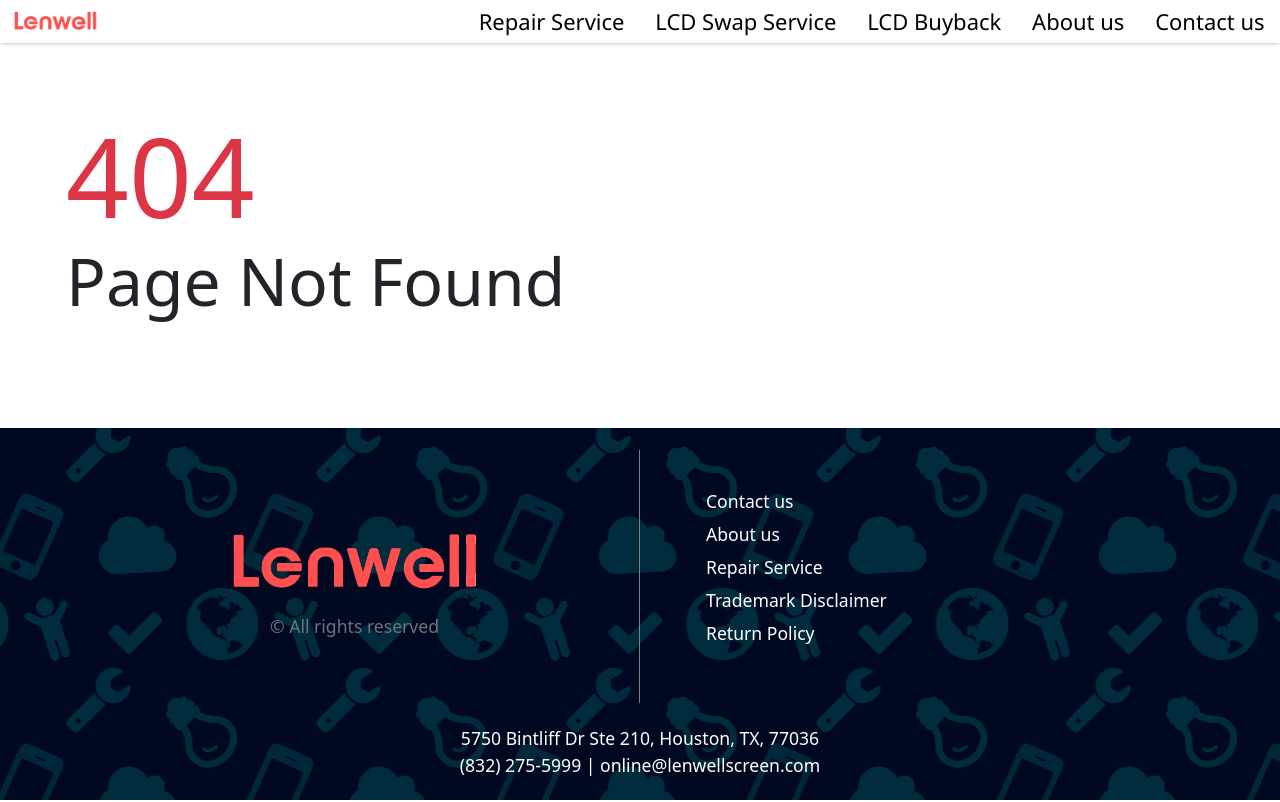
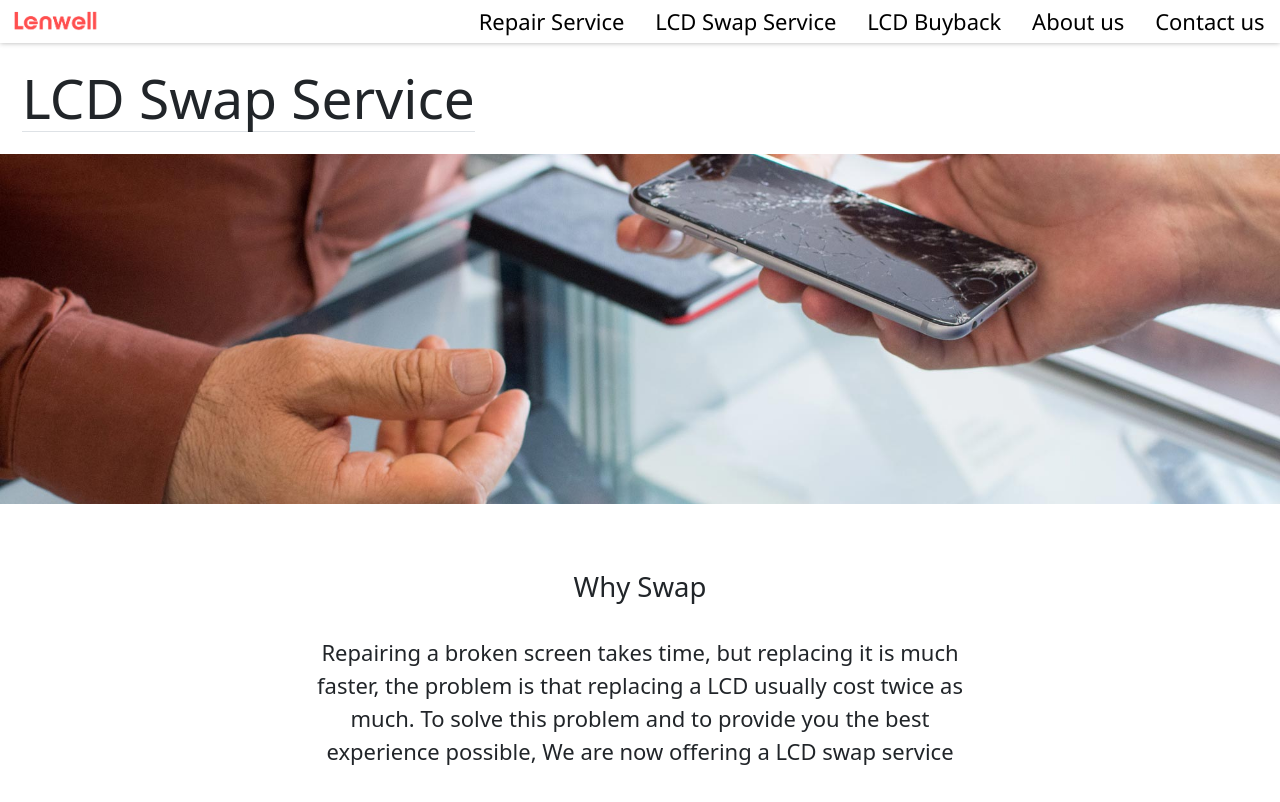
Before and after one commit to FanghanHu/lenwellstore.com, a React (Create React App) app: page /lcd-swap in a window 1280 px wide. Shown: the top 802 px of the page. Built offline with nearby package versions, Linux system fonts and the light colour scheme.

Commit message:
lcd swap

```diff
--- a/src/App.js
+++ b/src/App.js
@@ -8,6 +8,7 @@
 import NavBar from "./component/navbar";
 import NotFound from "./pages/not-found";
 import ContactUs from "./pages/contact-us";
+import LcdSwap from "./pages/lcd-swap";
 
 function App() {
 	return (
@@ -18,6 +19,7 @@
 				<Route path="/" element={<HomePage />} />
 				<Route path="/about-us" element={<AboutUs />} />
 				<Route path="/contact-us" element={<ContactUs />} />
+				<Route path="/lcd-swap" element={<LcdSwap />} />
 				<Route path="*" element={<NotFound />} />
 			</Routes>
 
--- a/src/component/navbar/index.jsx
+++ b/src/component/navbar/index.jsx
@@ -45,8 +45,8 @@
 					<img src={logo} alt="lenwell" />
 				</Link>
 				<div className="nav-link-list">
-					<Link to={{ pathname: "/Repair Service" }}>Repair Service</Link>
-					<Link to={{ pathname: "/lcd-swap-service" }}>LCD Swap Service</Link>
+					<Link to={{ pathname: "/repair-service" }}>Repair Service</Link>
+					<Link to={{ pathname: "/lcd-swap" }}>LCD Swap Service</Link>
 					<Link to={{ pathname: "/lcd-buyback" }}>LCD Buyback</Link>
 					<Link to={{ pathname: "/about-us" }}>About us</Link>
 					<Link to={{ pathname: "/contact-us" }}>Contact us</Link>
--- a/src/component/navbar/style.css
+++ b/src/component/navbar/style.css
@@ -10,6 +10,7 @@
     display: flex;
     justify-content: space-between;
     transition: top 0.3s ease-out;
+    align-items: center;
 }
 
 .nav-bar img {
--- a/src/pages/contact-us/index.jsx
+++ b/src/pages/contact-us/index.jsx
@@ -4,6 +4,7 @@
 import DirectionButton from "../../component/direction-button";
 
 export default function ContactUs() {
+    //send the contact us form
     return (
         <div>
             <div className="display-6 m-3 border-bottom w-fit-content">Contact Us</div>
@@ -32,7 +33,7 @@
                     <input type="email" className="form-control" placeholder="name@example.com"/>
                 </div>
                 <div className="mb-3">
-                    <label className="form-label">Message: </label>
+                    <label className="form-label fw-light">Message: </label>
                     <textarea className="form-control" rows="5"></textarea>
                 </div>
                 <div className="d-flex justify-content-end">
--- /dev/null
+++ b/src/pages/lcd-swap/index.jsx
@@ -0,0 +1,30 @@
+import "./style.css";
+import banner from "../../assets/phone-repiar.jpg";
+import icon from "../../assets/mobile-repair-logo.svg";
+
+export default function LcdSwap() {
+    return (
+        <div>
+            <div className="display-6 m-3 border-bottom w-fit-content">LCD Swap Service</div>
+            <div className="background" style={{backgroundImage: `url(${banner})`, width:"100%", height:"350px"}}></div>
+            <div className="text-center">
+                <div className="h5 mt-5 mb-3">
+                    Why Swap
+                </div>
+                <div className="fw-light mx-auto p-2"  style={{maxWidth: "700px"}}>
+                    Repairing a broken screen takes time, but replacing it is much faster, the problem is that replacing a LCD
+                    usually cost twice as much. To solve this problem
+                    and to provide you the best experience possible, We
+                    are now offering a LCD swap service
+                </div>
+                <img className="m-4" src={icon} alt="lcd swap" width="300px" />
+                <div className="h5 mb-3">
+                    How it works
+                </div>
+                <div className="fw-light mx-auto mb-5 p-2"  style={{maxWidth: "700px"}}>
+                    We have a full inventory of genuine OEM screens ready for swap,when you bring in your device, we replace your screen at the low repair cost, you get your device ready  in under 30 minutes or less, and we will keep your old screen to repair later. Only devices with their original LCD are eligible for the swap service
+                </div>
+            </div>
+        </div>
+    );
+}
```
Also changed, not shown: src/pages/lcd-swap/style.css (added).
